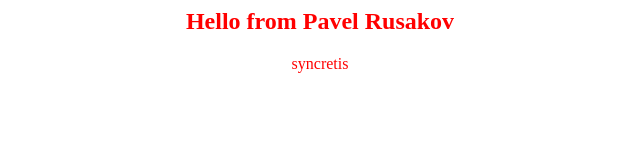
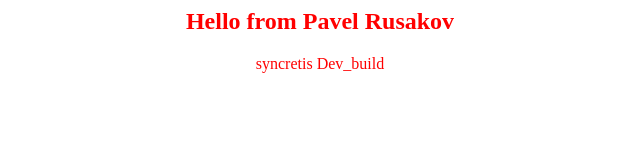
Before and after one commit to BloodH1tman/syncretis_devops, a plain HTML site: page index.html in a window 1280 px wide. Shown: the full height of the page, 320-960 px from the left. Drawn offline with Linux system fonts and the light colour scheme.

Commit message:
test dev branch

```diff
--- a/index.html
+++ b/index.html
@@ -4,6 +4,7 @@
 <h2><font color=red>Hello from Pavel Rusakov</font></h2>
 
 <font color=red>syncretis</font>
+<font color=red>Dev_build</font>
 
 </center>
 </body>
```
